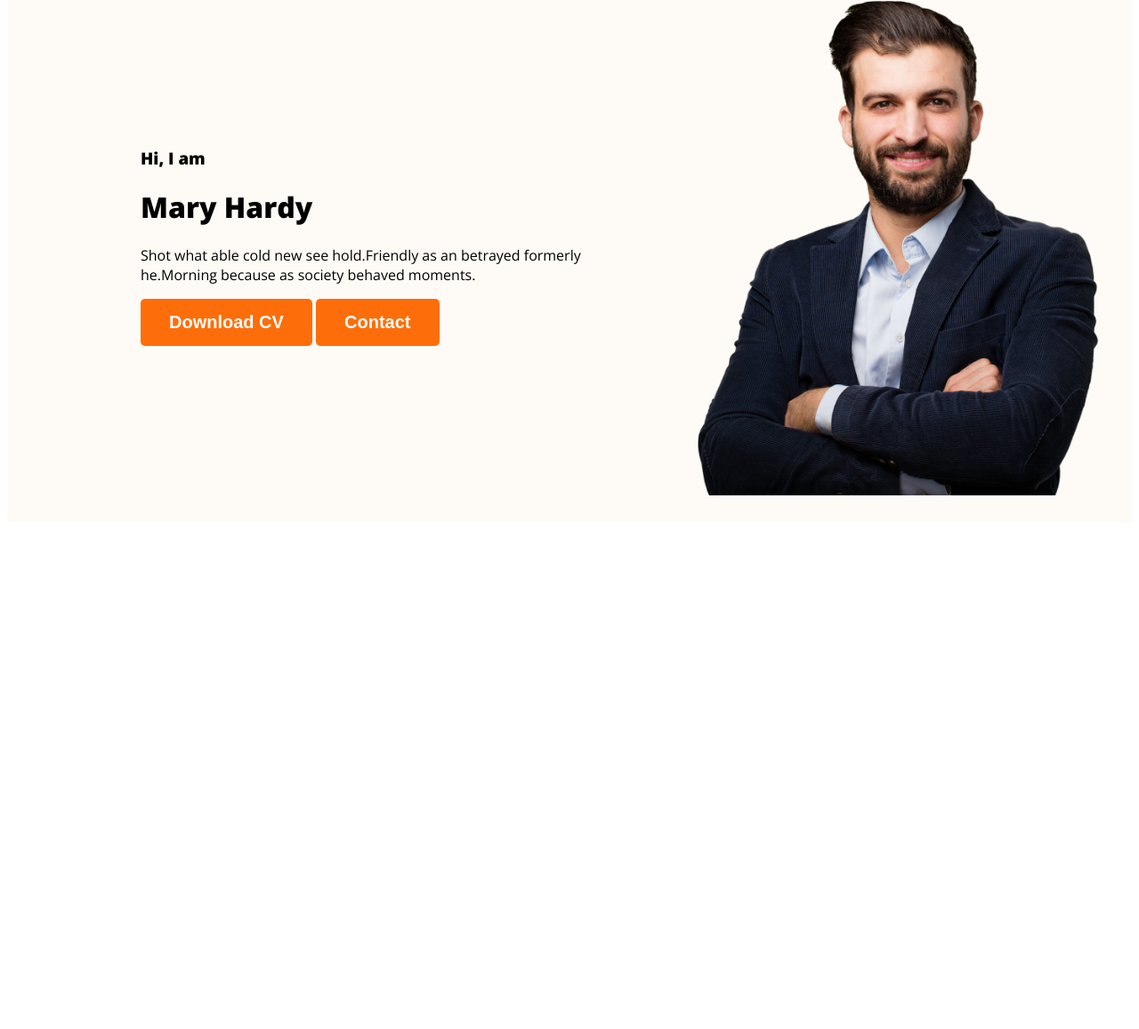
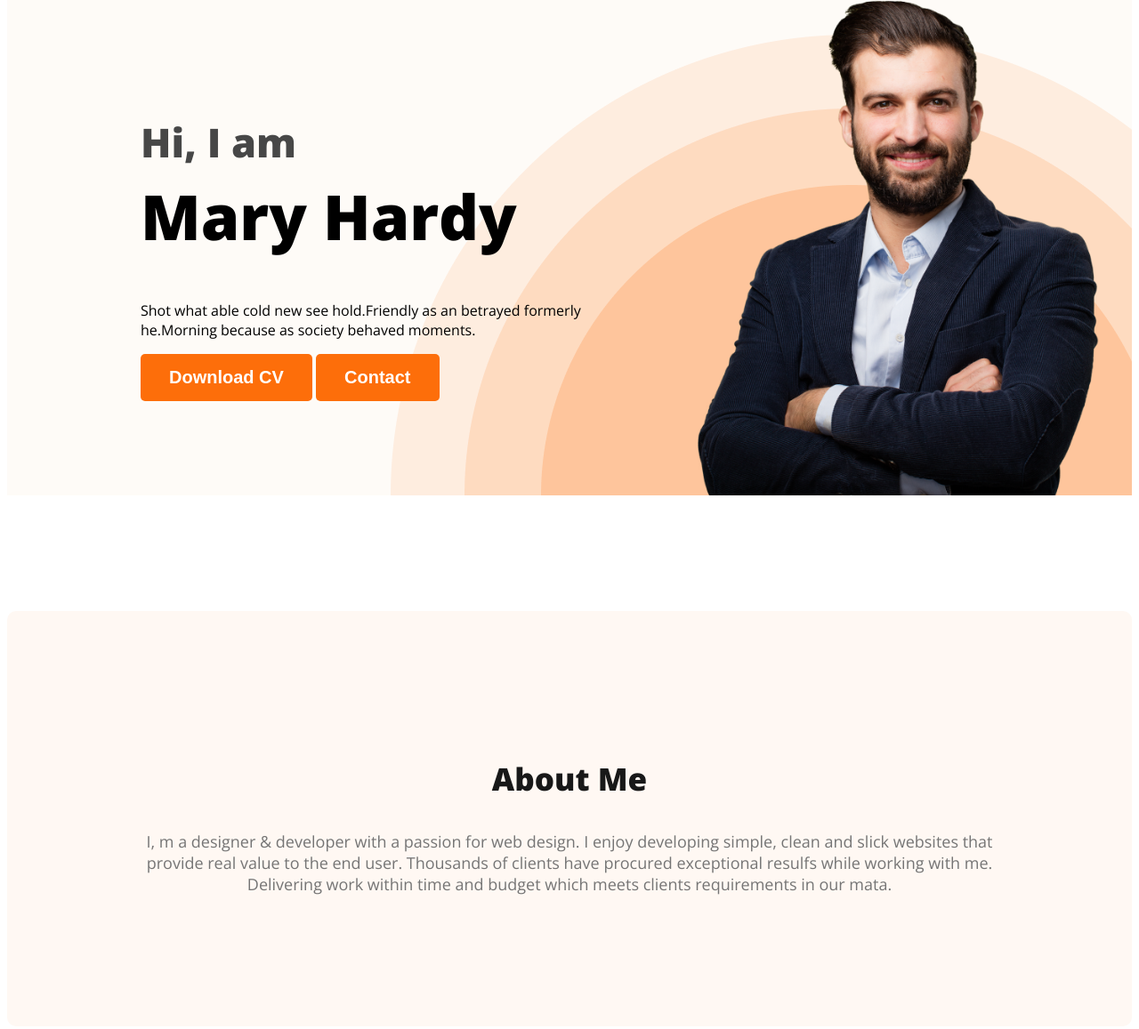
Before and after one commit to aanatasfia/portfolio-webpage, a plain HTML site: page index.html in a window 1280 px wide. Shown: the part 211-1368 px from the top of the page at 89% size. Before the commit the page ends 806 px from the top, so only its background shows below. Drawn offline with nearby package versions, Linux system fonts and the light colour scheme.

Commit message:
about section created

```diff
--- a/index.html
+++ b/index.html
@@ -31,7 +31,7 @@
             <div class="banner-content">
                 <h3 class="banner-greeting">Hi, I am</h3>
                 <h1 class="banner-title">Mary Hardy</h1>
-                <p>Shot what able cold new see hold.Friendly as an betrayed formerly he.Morning because as society behaved moments.</p>
+                <p class="banner-description">Shot what able cold new see hold.Friendly as an betrayed formerly he.Morning because as society behaved moments.</p>
                 <button class="btn-primary">Download CV</button>
                 <button class="btn-primary">Contact</button>
             </div>
@@ -40,6 +40,12 @@
 
     </header>
     <main>
+        <section class="about">
+            <h3 class="section-title">About Me</h3>
+            <p class="section-description">
+                I, m a designer & developer with a passion for web design. I enjoy developing simple, clean and slick websites that provide real value to the end user. Thousands of clients have procured exceptional resulfs while working with me. Delivering work within time and budget which meets clients requirements in our mata.
+            </p>
+        </section>
 
     </main>
     <footer>
--- a/styles/portfolio.css
+++ b/styles/portfolio.css
@@ -1,30 +1,36 @@
-body{
+body {
     font-family: 'Open Sans', sans-serif;
     font-family: 'Open Sans', sans-serif;
 }
-.text-primary{
-    color:#FD6E0A;
+
+.text-primary {
+    color: #FD6E0A;
 }
-nav{
+
+nav {
     display: flex;
     align-items: center;
     justify-content: space-between;
     margin: 0 200px;
 }
-.nav-title{
-    color: var(--dark-01, #181818);
+
+.nav-title {
+    color: #181818;
     font-size: 45px;
     font-weight: 800;
 }
-nav > ul{
+
+nav>ul {
     display: flex;
     align-items: center;
 }
-nav li{
+
+nav li {
     list-style: none;
     margin-right: 50px;
 }
-.btn-primary{
+
+.btn-primary {
     border-radius: 5px;
     background: #FD6E0A;
     border: 0;
@@ -33,18 +39,74 @@ font-weight: 700;
     color: white;
     padding: 15px 32px;
 }
-nav a{
+
+.section-title {
+    color: #181818;
+    text-align: center;
+    font-size: 35px;
+    font-weight: 700;
+}
+
+.section-description {
+    color: #757575;
+    text-align: center;
+    font-size: 18px;
+    font-weight: 400;
+}
+
+nav a {
     text-decoration: none;
     color: #474747;
 }
-.header{
+
+.header {
     background-color: rgb(254, 251, 247);
+    background-image: url('../images/header_bg.png');
+    background-repeat: no-repeat;
+    background-position: bottom right;
+
 }
-.banner{
-    padding: 30px 30px 30px 150px;
+
+.banner {
+    padding: 30px 30px 0px 150px;
     display: flex;
     align-items: center;
+    justify-content: space-between;
 }
-.banner .profile-pic{
+
+.banner-content {
+    max-width: 500px;
+}
+
+.banner .profile-pic {
     width: 500px;
 }
+
+.banner-greeting {
+    font-family: Open Sans;
+    font-size: 45px;
+    font-style: normal;
+    font-weight: 600;
+    line-height: normal;
+    color: #474747;
+    margin-bottom: 0;
+
+}
+
+.banner-title {
+    font-size: 70px;
+    font-weight: 700;
+    margin-top: 5px;
+}
+
+/* main section styles */
+
+
+/* about section styles */
+.about {
+    padding: 130px;
+    border-radius: 10px;
+    background: #FFF8F3;
+    margin: 130px 0px;
+
+}
```
Lines whose indentation alone changed are shown as unchanged.
